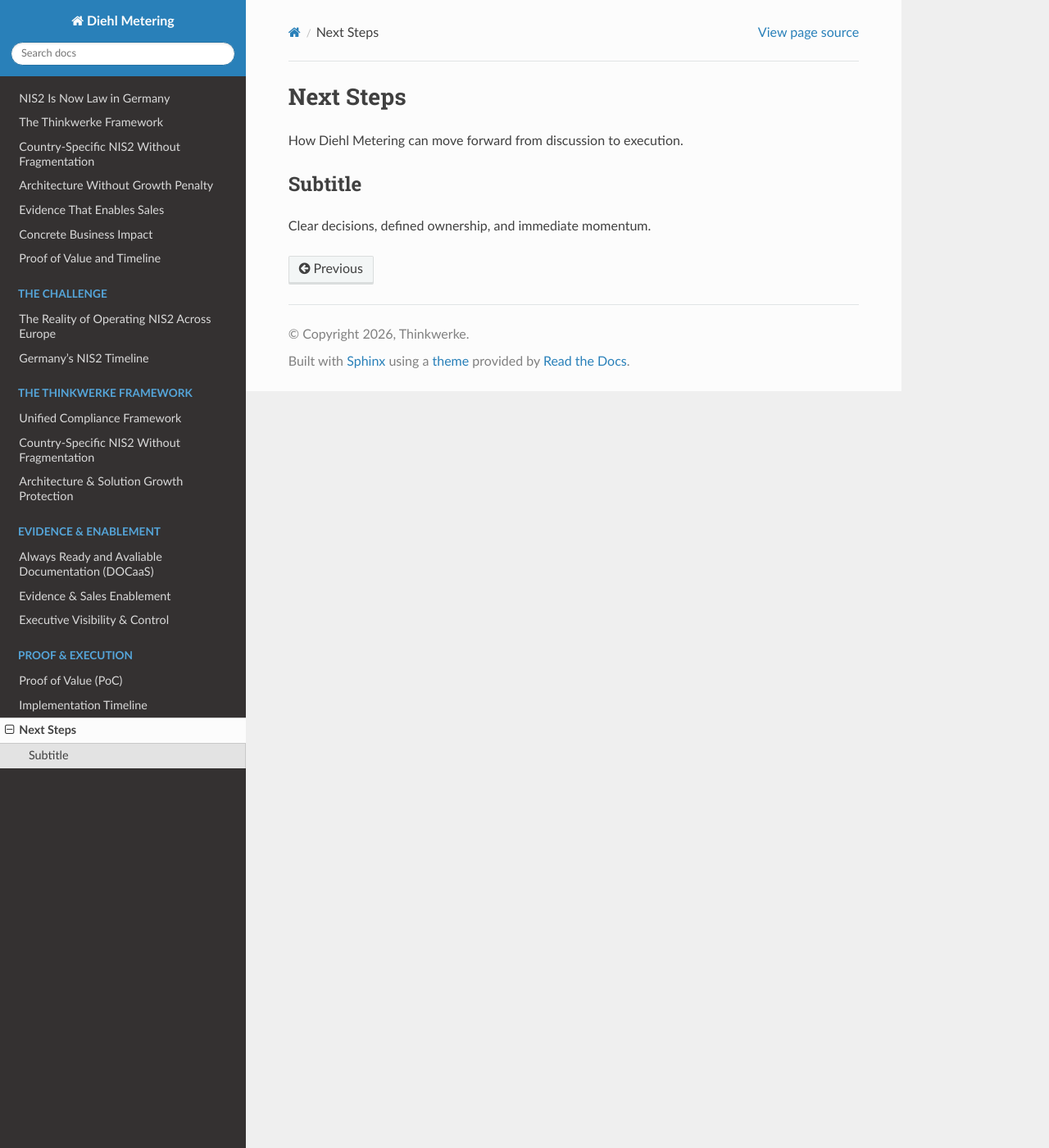
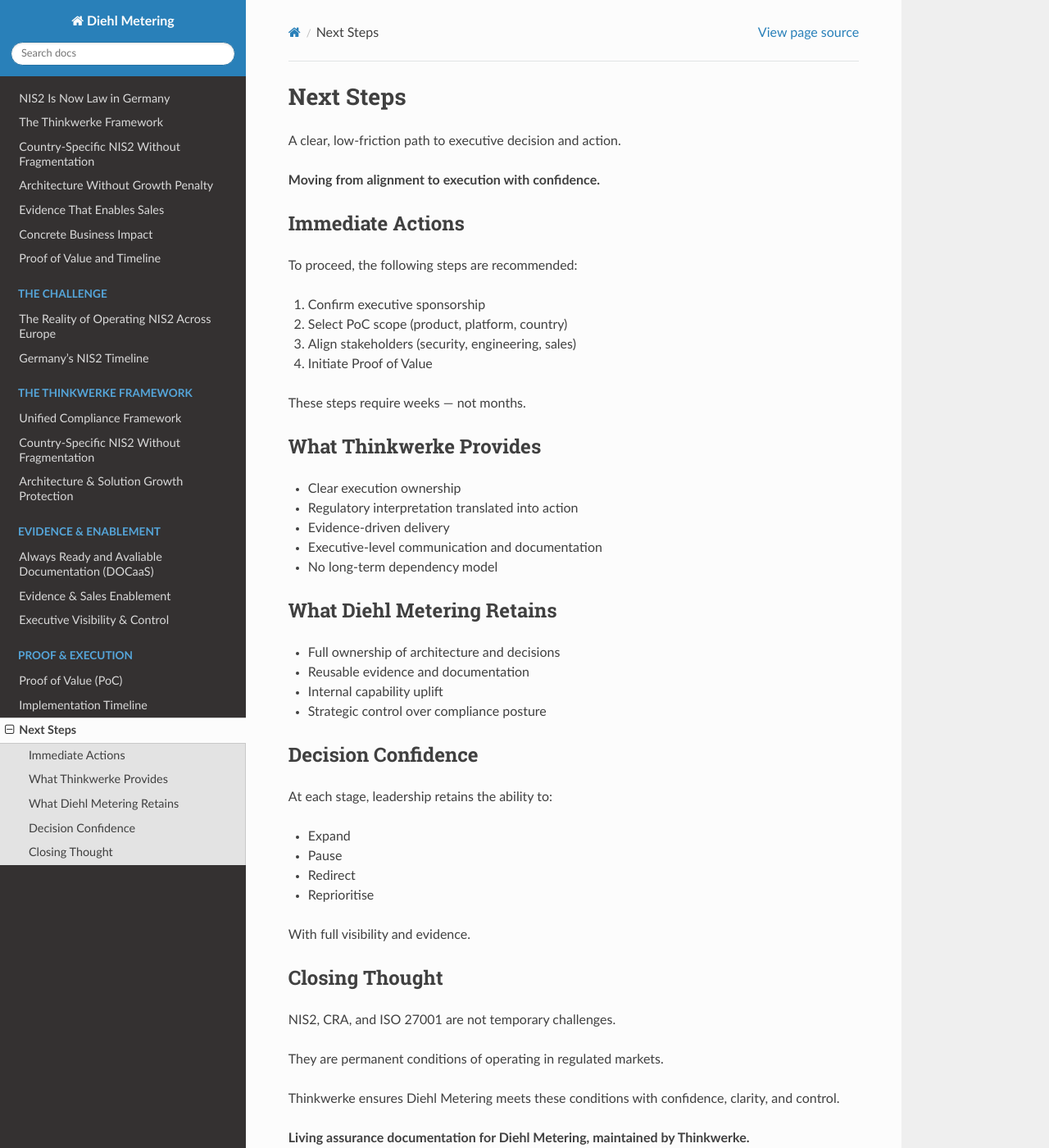
Before and after one commit to Mynkskhr/diehlmetering, a Sphinx documentation site: the page built from docs/source/next-steps.rst, in a window 1280 px wide and 1400 px high. Shown: the whole window at 82% size. Built offline with Sphinx 7.4.7 and the Read the Docs theme 3.1.0, drawn with Linux system fonts in a browser that asks for light colours.

Commit message:
Update next-steps.rst

```diff
--- a/docs/source/next-steps.rst
+++ b/docs/source/next-steps.rst
@@ -1,9 +1,60 @@
 Next Steps
 ==========
 
-How Diehl Metering can move forward from discussion to execution.
+A clear, low-friction path to executive decision and action.
 
-Subtitle
---------
+**Moving from alignment to execution with confidence.**
 
-Clear decisions, defined ownership, and immediate momentum.
+Immediate Actions
+-----------------
+
+To proceed, the following steps are recommended:
+
+1. Confirm executive sponsorship
+2. Select PoC scope (product, platform, country)
+3. Align stakeholders (security, engineering, sales)
+4. Initiate Proof of Value
+
+These steps require weeks — not months.
+
+What Thinkwerke Provides
+------------------------
+
+- Clear execution ownership
+- Regulatory interpretation translated into action
+- Evidence-driven delivery
+- Executive-level communication and documentation
+- No long-term dependency model
+
+What Diehl Metering Retains
+---------------------------
+
+- Full ownership of architecture and decisions
+- Reusable evidence and documentation
+- Internal capability uplift
+- Strategic control over compliance posture
+
+Decision Confidence
+-------------------
+
+At each stage, leadership retains the ability to:
+
+- Expand
+- Pause
+- Redirect
+- Reprioritise
+
+With full visibility and evidence.
+
+Closing Thought
+---------------
+
+NIS2, CRA, and ISO 27001 are not temporary challenges.
+
+They are permanent conditions of operating in regulated markets.
+
+Thinkwerke ensures Diehl Metering meets these conditions
+with confidence, clarity, and control.
+
+**Living assurance documentation for Diehl Metering,
+maintained by Thinkwerke.**
```
